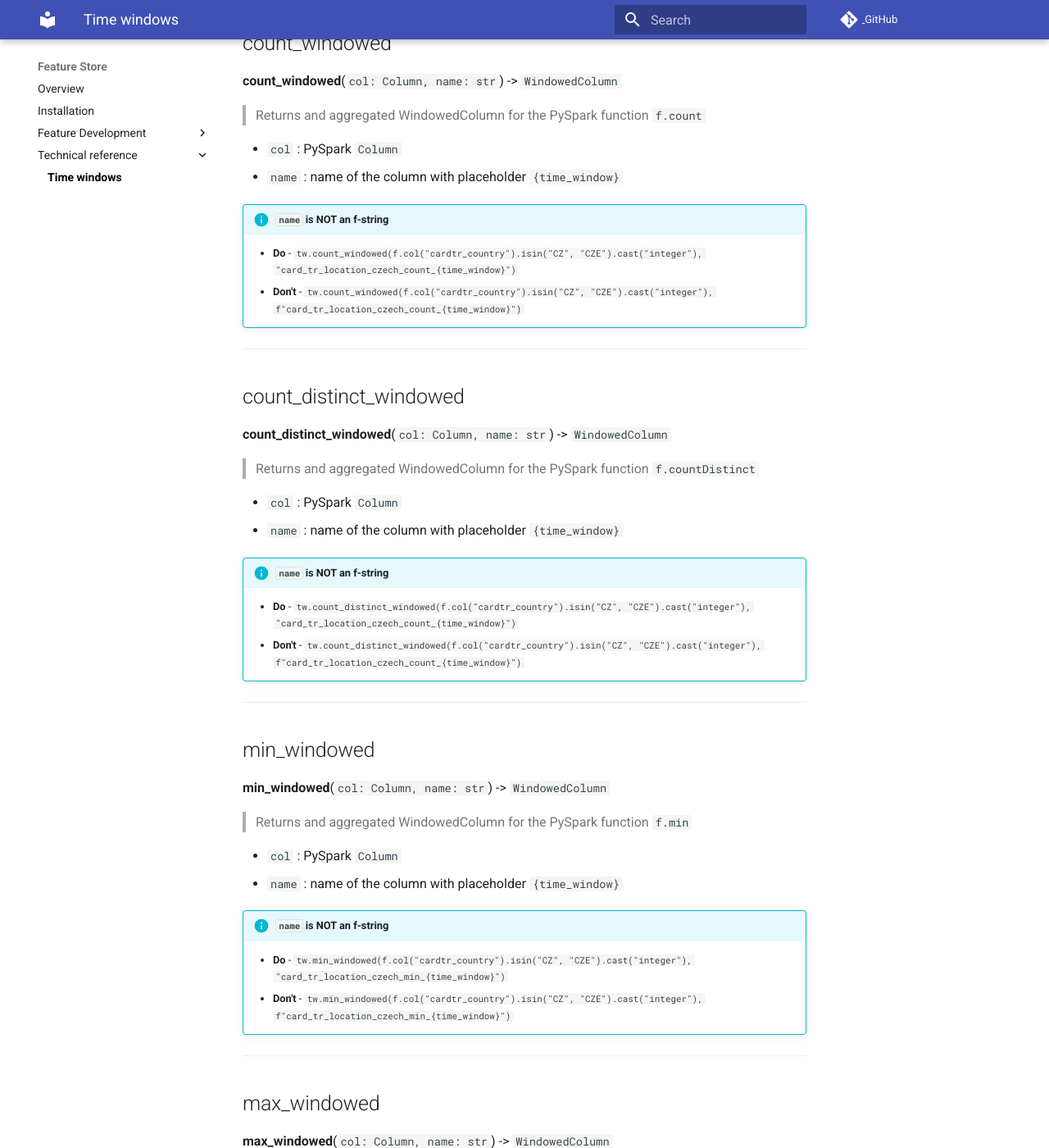
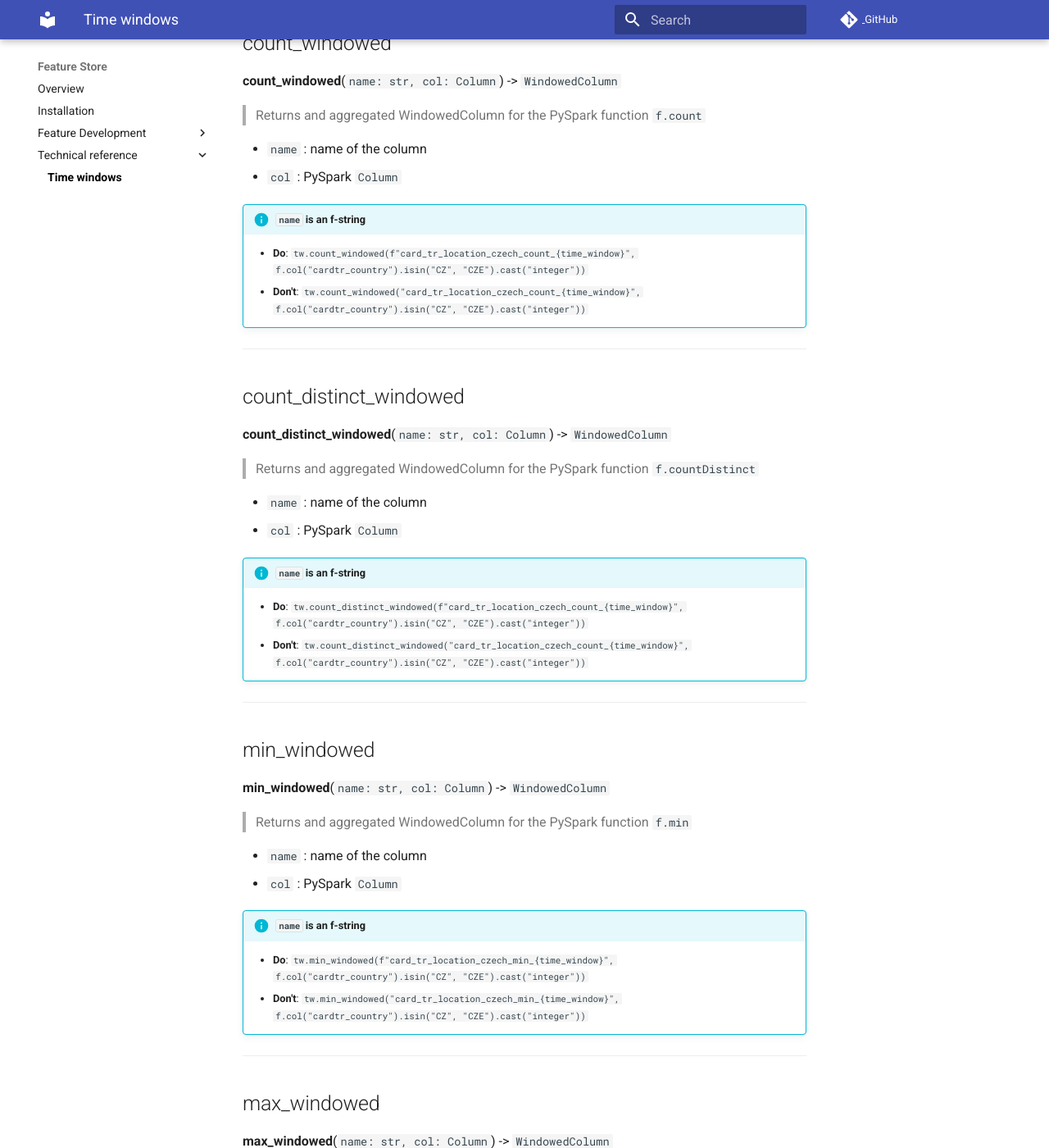
Before and after one commit to daipe-ai/platform-docs, an MkDocs documentation site: the page built from docs/feature-store/time-windows-technical-reference.md, in a window 1280 px wide and 1400 px high, scrolled down 4225 px. Shown: the whole window at 82% size. Built offline with MkDocs 1.6.1 and Material for MkDocs 9.7.7, drawn with Linux system fonts in a browser that asks for light colours; comment, search, counter and statistics services are not loaded; some of the changed text lies outside the part shown.

Commit message:
Change interface

````diff
--- a/docs/feature-store/time-windows-technical-reference.md
+++ b/docs/feature-store/time-windows-technical-reference.md
@@ -143,103 +143,101 @@ __WindowedColumn__
 ---
 
 ## sum_windowed {#sum_windowed}
-__sum_windowed__(`col: Column, name: str`) -> `WindowedColumn`
+__sum_windowed__(`name: str, col: Column`) -> `WindowedColumn`
 > Returns and aggregated WindowedColumn for the PySpark function `f.sum`
 
+- `name` : name of the column with a `{time_window}`
 - `col` : PySpark `Column`
-- `name` : name of the column with placeholder `{time_window}`
 
-!!! info "`name` is NOT an f-string"
-    * **Do** - ```tw.sum_windowed(f.col("cardtr_country").isin("CZ", "CZE").cast("integer"), "card_tr_location_czech_count_{time_window}")```
-    * **Don't** - ```tw.sum_windowed(f.col("cardtr_country").isin("CZ", "CZE").cast("integer"), f"card_tr_location_czech_count_{time_window}")```
+!!! info "`name` is an f-string"
+    * **Do**: ```tw.sum_windowed(f"card_tr_location_czech_count_{time_window}", f.col("cardtr_country").isin("CZ", "CZE").cast("integer"))```
+    * **Don't**: ```tw.sum_windowed("card_tr_location_czech_count_{time_window}", f.col("cardtr_country").isin("CZ", "CZE").cast("integer"))```
 
 Example:
 
 ```python
 tw.sum_windowed(
+    "card_tr_location_czech_count_14d",
     f.col("cardtr_country").isin("CZ", "CZE").cast("integer"),
-    "card_tr_location_czech_count_{time_window}",
 )
 ```
 
 ---
 
 ## count_windowed {#count_windowed}
-__count_windowed__(`col: Column, name: str`) -> `WindowedColumn`
+__count_windowed__(`name: str, col: Column`) -> `WindowedColumn`
 > Returns and aggregated WindowedColumn for the PySpark function `f.count`
 
+- `name` : name of the column
 - `col` : PySpark `Column`
-- `name` : name of the column with placeholder `{time_window}`
 
-!!! info "`name` is NOT an f-string"
-    * **Do** - ```tw.count_windowed(f.col("cardtr_country").isin("CZ", "CZE").cast("integer"), "card_tr_location_czech_count_{time_window}")```
-    * **Don't** - ```tw.count_windowed(f.col("cardtr_country").isin("CZ", "CZE").cast("integer"), f"card_tr_location_czech_count_{time_window}")```
+!!! info "`name` is an f-string"
+    * **Do**: ```tw.count_windowed(f"card_tr_location_czech_count_{time_window}", f.col("cardtr_country").isin("CZ", "CZE").cast("integer"))```
+    * **Don't**: ```tw.count_windowed("card_tr_location_czech_count_{time_window}", f.col("cardtr_country").isin("CZ", "CZE").cast("integer"))```
 
 ---
 
 ## count_distinct_windowed {#count_distinct_windowed}
-__count_distinct_windowed__(`col: Column, name: str`) -> `WindowedColumn`
+__count_distinct_windowed__(`name: str, col: Column`) -> `WindowedColumn`
 > Returns and aggregated WindowedColumn for the PySpark function `f.countDistinct`
 
+- `name` : name of the column
 - `col` : PySpark `Column`
-- `name` : name of the column with placeholder `{time_window}`
 
-!!! info "`name` is NOT an f-string"
-    * **Do** - ```tw.count_distinct_windowed(f.col("cardtr_country").isin("CZ", "CZE").cast("integer"), "card_tr_location_czech_count_{time_window}")```
-    * **Don't** - ```tw.count_distinct_windowed(f.col("cardtr_country").isin("CZ", "CZE").cast("integer"), f"card_tr_location_czech_count_{time_window}")```
+!!! info "`name` is an f-string"
+    * **Do**: ```tw.count_distinct_windowed(f"card_tr_location_czech_count_{time_window}", f.col("cardtr_country").isin("CZ", "CZE").cast("integer"))```
+    * **Don't**: ```tw.count_distinct_windowed("card_tr_location_czech_count_{time_window}", f.col("cardtr_country").isin("CZ", "CZE").cast("integer"))```
 
 ---
 
 ## min_windowed {#min_windowed}
-__min_windowed__(`col: Column, name: str`) -> `WindowedColumn`
+__min_windowed__(`name: str, col: Column`) -> `WindowedColumn`
 > Returns and aggregated WindowedColumn for the PySpark function `f.min`
 
+- `name` : name of the column
 - `col` : PySpark `Column`
-- `name` : name of the column with placeholder `{time_window}`
 
-!!! info "`name` is NOT an f-string"
-    * **Do** - ```tw.min_windowed(f.col("cardtr_country").isin("CZ", "CZE").cast("integer"), "card_tr_location_czech_min_{time_window}")```
-    * **Don't** - ```tw.min_windowed(f.col("cardtr_country").isin("CZ", "CZE").cast("integer"), f"card_tr_location_czech_min_{time_window}")```
+!!! info "`name` is an f-string"
+    * **Do**: ```tw.min_windowed(f"card_tr_location_czech_min_{time_window}", f.col("cardtr_country").isin("CZ", "CZE").cast("integer"))```
+    * **Don't**: ```tw.min_windowed("card_tr_location_czech_min_{time_window}", f.col("cardtr_country").isin("CZ", "CZE").cast("integer"))```
 
 ---
 
 ## max_windowed {#max_windowed}
-__max_windowed__(`col: Column, name: str`) -> `WindowedColumn`
+__max_windowed__(`name: str, col: Column`) -> `WindowedColumn`
 > Returns and aggregated WindowedColumn for the PySpark function `f.max`
 
+- `name` : name of the column
 - `col` : PySpark `Column`
-- `name` : name of the column with placeholder `{time_window}`
 
-!!! info "`name` is NOT an f-string"
-    * **Do** - ```tw.max_windowed(f.col("cardtr_country").isin("CZ", "CZE").cast("integer"), "card_tr_location_czech_max_{time_window}")```
-    * **Don't** - ```tw.max_windowed(f.col("cardtr_country").isin("CZ", "CZE").cast("integer"), f"card_tr_location_czech_max_{time_window}")```
+!!! info "`name` is an f-string"
+    * **Do**: ```tw.max_windowed(f"card_tr_location_czech_max_{time_window}", f.col("cardtr_country").isin("CZ", "CZE").cast("integer"))```
+    * **Don't**: ```tw.max_windowed("card_tr_location_czech_max_{time_window}", f.col("cardtr_country").isin("CZ", "CZE").cast("integer"))```
 
 ---
 
 ## mean_windowed {#mean_windowed}
-__mean_windowed__(`col: Column, name: str`) -> `WindowedColumn`
+__mean_windowed__(`name: str, col: Column`) -> `WindowedColumn`
 > Returns and aggregated WindowedColumn for the PySpark function `f.mean`
 
+- `name` : name of the column
 - `col` : PySpark `Column`
-- `name` : name of the column with placeholder `{time_window}`
 
-!!! info "`name` is NOT an f-string"
-    * **Do** - ```tw.mean_windowed(f.col("cardtr_country").isin("CZ", "CZE").cast("integer"), "card_tr_location_czech_mean_{time_window}")```
-    * **Don't** - ```tw.mean_windowed(f.col("cardtr_country").isin("CZ", "CZE").cast("integer"), f"card_tr_location_czech_mean_{time_window}")```
+!!! info "`name` is an f-string"
+    * **Do**: ```tw.mean_windowed(f"card_tr_location_czech_mean_{time_window}", f.col("cardtr_country").isin("CZ", "CZE").cast("integer"))```
+    * **Don't**: ```tw.mean_windowed("card_tr_location_czech_mean_{time_window}", f.col("cardtr_country").isin("CZ", "CZE").cast("integer"))```
 
 ---
 
 ## column_windowed {#column_windowed}
-__column_windowed__(`col: Column, name: str`) -> `Column`
+__column_windowed__(`name: str, col: Column`) -> `Column`
 > Alias for `col.alias(name)`
 
+- `name` : name of the column
 - `col` : PySpark `Column`
-- `name` : name of the column with placeholder `{time_window}`
 
-!!! warning "In `column_windowed` it IS an f-string"
-
-!!! info "`name` IS an f-string"
-    * **Do** - ```tw.column_windowed(f.col("card_tr_location_abroad_count_{time_window}") > 0, f"card_tr_location_flag_{time_window}")```
-    * **Don't** - ```tw.column_windowed(f.col("card_tr_location_abroad_count_{time_window}") > 0, "card_tr_location_flag_{time_window}")```
+!!! info "`name` is an f-string"
+    * **Do**: ```tw.column_windowed(f"card_tr_location_flag_{time_window}", f.col("card_tr_location_abroad_count_{time_window}") > 0)```
+    * **Don't**: ```tw.column_windowed("card_tr_location_flag_{time_window}", f.col("card_tr_location_abroad_count_{time_window}") > 0)```
 
 ---
````
